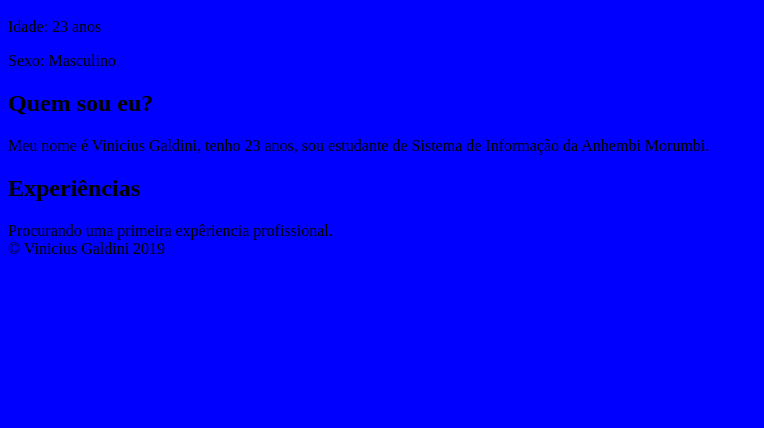
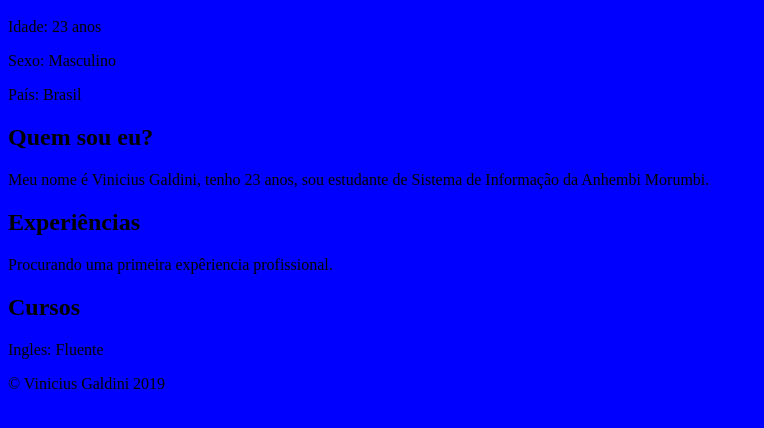
Before and after one commit to vinigaldini/meu-site, a plain HTML site: page index.html in a window 1280 px wide. Shown: the part 48-476 px from the top of the page, without its empty margins (0-764 px from the left). Drawn offline with Linux system fonts and the light colour scheme.

```diff
--- a/index.html
+++ b/index.html
@@ -6,15 +6,18 @@
 			<h1>Vinicius Galdini </h1>
 				<p>Idade: 23 anos </p>
 				<p>Sexo: Masculino </p>
-
+				<p>País: Brasil </p>
 
 				<h2>Quem sou eu?</h2>
 					<p>
 						Meu nome é Vinicius Galdini, tenho 23 anos, sou estudante de Sistema de Informação da Anhembi Morumbi.
 					</p>
+
 					<h2>Experiências</h2>
 						Procurando uma primeira expêriencia profissional.
 
+					<h2>Cursos</h2>
+					<p>Ingles: Fluente</p>
 
 
 					<footer>
```
